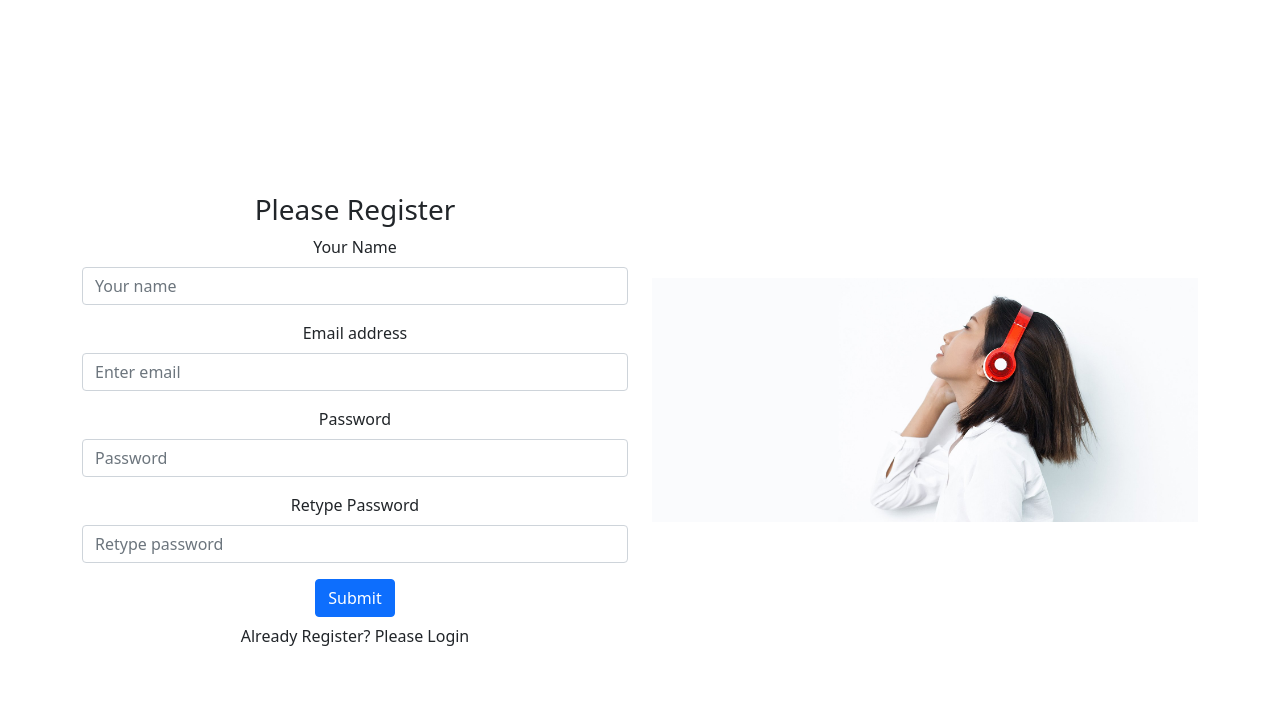
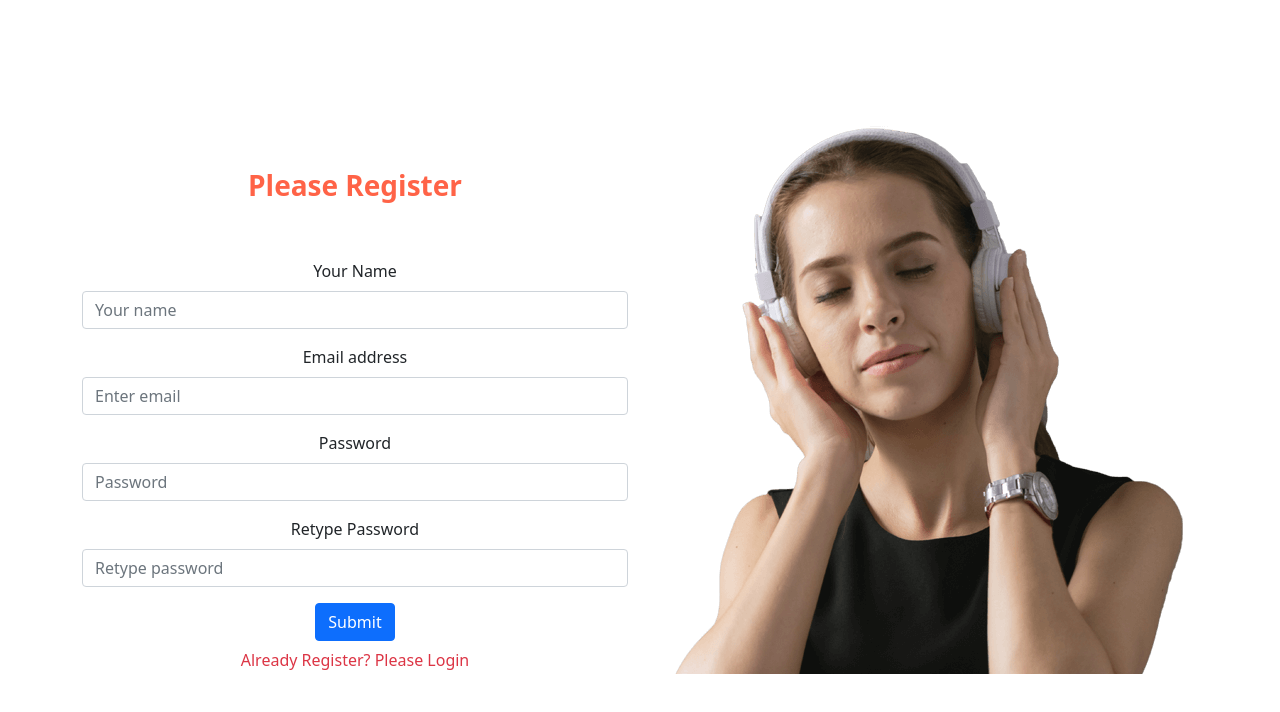
Before and after one commit to musasazib/matley-headphone-client, a React (Create React App) app: page /register in a window 1280 px wide. Shown: the top 712 px of the page. Built offline with nearby package versions, Linux system fonts and the light colour scheme; no server answers.

Commit message:
Firebase deploy

```diff
--- a/src/components/Dashboard/ManageOrders/ManageOrders.js
+++ b/src/components/Dashboard/ManageOrders/ManageOrders.js
@@ -38,7 +38,7 @@ const ManageOrders = () => {
 
     const onSubmit = (id) => {
         // console.log(id, optionValue);
-        fetch(`http://localhost:5000/orders/${id}`, {
+        fetch(`https://sleepy-garden-68669.herokuapp.com/orders/${id}`, {
             method: "PUT",
             headers: { "content-type": "application/json" },
             body: JSON.stringify({ status: optionValue }),
--- a/src/components/Login/Login/Login.js
+++ b/src/components/Login/Login/Login.js
@@ -2,7 +2,7 @@ import React, { useState } from 'react';
 import { Alert, Button, Form, Spinner } from 'react-bootstrap';
 import { NavLink, useLocation, useHistory } from 'react-router-dom';
 import useAuth from '../../../hooks/useAuth';
-import image from '../../../images/banner.jpg'
+import image from '../../../images/img1.png'
 
 const Login = () => {
     const [loginData, setLoginData] = useState({});
@@ -32,7 +32,7 @@ const Login = () => {
         <div className="container">
             <div className="row align-items-center" style={{ height: "100vh" }}>
                 <div className="col-md-6 col-12 login-style ">
-                    <h3 className="text-center pt-5 login-title">Please Login</h3>
+                    <h3 className="text-center pt-5 login-title header-style pb-5">Please Login</h3>
                     <Form onSubmit={handleLoginSubmit}>
                         <Form.Group className="mb-3" controlId="formBasicEmail">
                             <Form.Label>Email address</Form.Label>
@@ -58,7 +58,7 @@ const Login = () => {
                         <NavLink
                             to="/register"
                             style={{ textDecoration: 'none' }}
-                        ><Button variant="text">New user? Please Register</Button>
+                        ><Button variant="text" className="text-danger">New user? Please Register</Button>
                         </NavLink>
                         {isLoading && <Spinner animation="border" role="status" />}
                         {user?.email && <Alert variant="success">
--- a/src/components/Login/Register/Register.js
+++ b/src/components/Login/Register/Register.js
@@ -3,7 +3,7 @@ import { Alert, Button, Form, Spinner } from 'react-bootstrap';
 import { useHistory } from 'react-router';
 import { NavLink } from 'react-router-dom';
 import useAuth from '../../../hooks/useAuth';
-import image from '../../../images/banner.jpg'
+import image from '../../../images/women.png'
 
 const Register = () => {
 
@@ -34,7 +34,7 @@ const Register = () => {
         <div className="container">
             <div className="row align-items-center" style={{ height: "100vh" }}>
                 <div className="col-md-6 col-12 login-style ">
-                <h3 className="text-center pt-5 login-title">Please Register</h3>
+                    <h3 className="text-center pt-5 login-title header-style pb-5">Please Register</h3>
                     <Form onSubmit={handleLoginSubmit}>
                         <Form.Group className="mb-3" controlId="formBasicEmail">
                             <Form.Label>Your Name</Form.Label>
@@ -76,7 +76,7 @@ const Register = () => {
                         <NavLink
                             to="/login"
                             style={{ textDecoration: 'none' }}
-                    ><Button variant="text">Already Register? Please Login</Button>
+                        ><Button variant="text" className="text-danger">Already Register? Please Login</Button>
                         </NavLink>
                         {isLoading && <Spinner animation="border" role="status" />}
                         {user?.email && <Alert variant="success">
```
Also changed, not shown: src/images/img1.png (added), src/images/women.png (added). Lines whose indentation alone changed are shown as unchanged.
